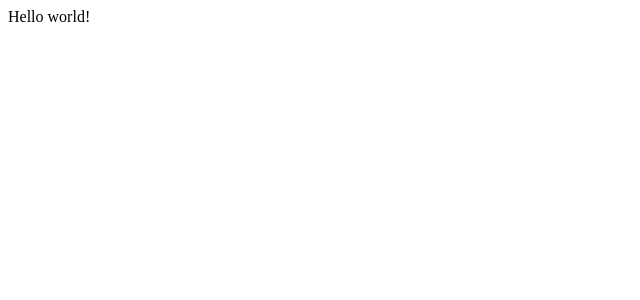
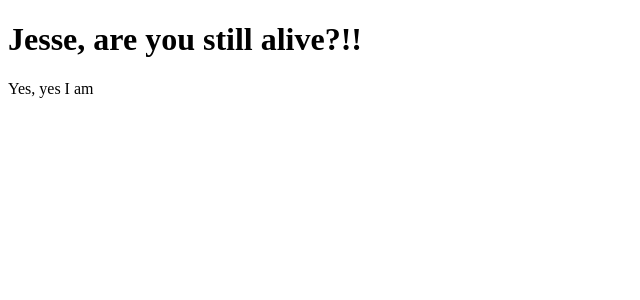
Before and after one commit to eedrah/alive, a React app: page / in a window 1280 px wide. Shown: the top 300 px of the page, without its empty margins (0-640 px from the left). Built offline with nearby package versions, Linux system fonts and the light colour scheme; the HTML template or start-up script is replaced by a standard one.

Commit message:
enter basic text

```diff
--- a/src/App.js
+++ b/src/App.js
@@ -4,7 +4,8 @@ class App extends React.Component {
   render () {
     return (
       <div>
-        Hello world!
+        <h1>Jesse, are you still alive?!!</h1>
+        <p>Yes, yes I am</p>
       </div>
     )
   }
```
